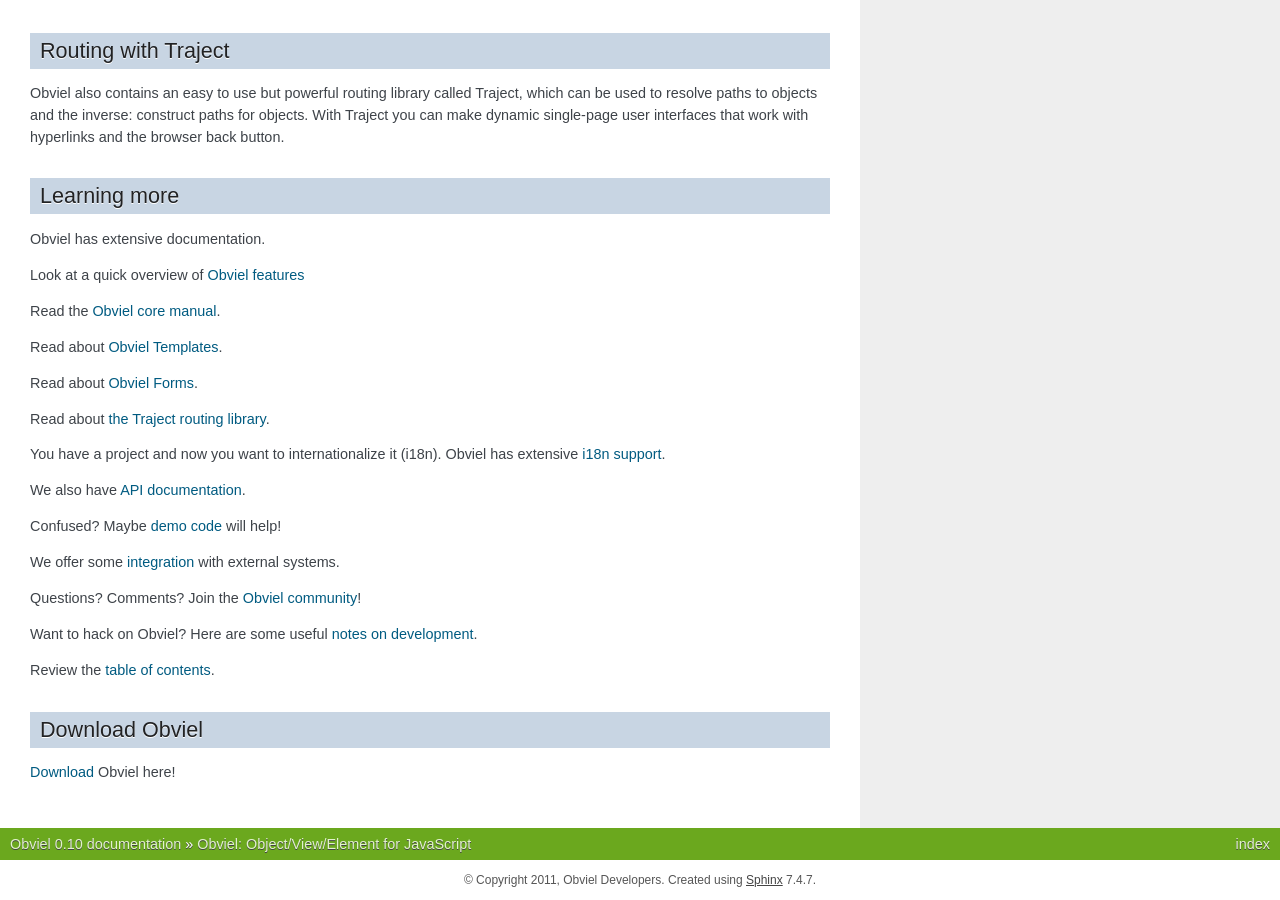
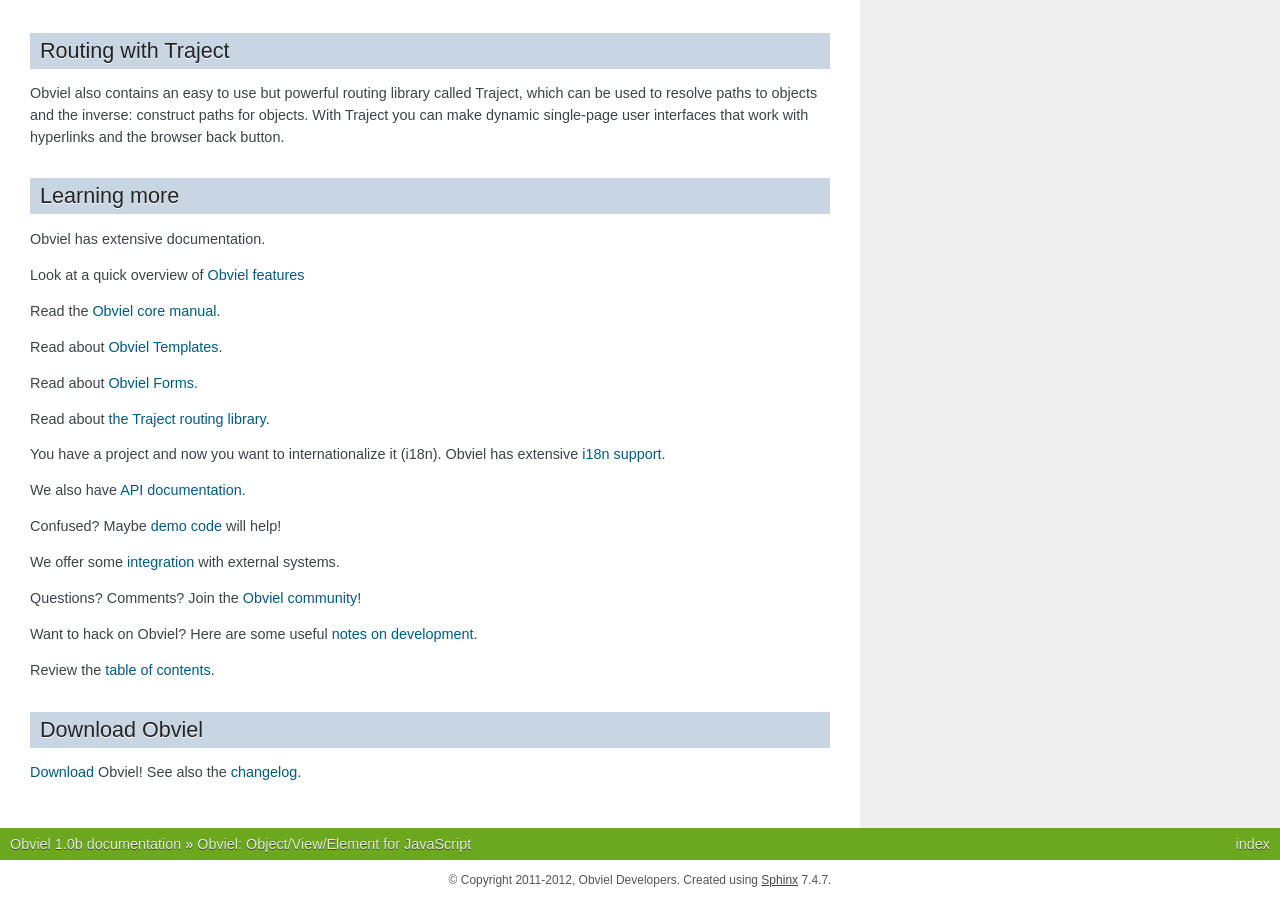
Before and after one commit to obviel/obviel, a Sphinx documentation site: the page built from doc/index.txt, in a window 1280 px wide and 900 px high, scrolled down 1030 px. Built offline with Sphinx 7.4.7, drawn with Linux system fonts in a browser that asks for light colours; some of the changed text lies outside the part shown.

Commit message:
Preparing for release.

```diff
--- a/doc/conf.py
+++ b/doc/conf.py
@@ -41,16 +41,16 @@
 
 # General information about the project.
 project = u'Obviel'
-copyright = u'2011, Obviel Developers'
+copyright = u'2011-2012, Obviel Developers'
 
 # The version info for the project you're documenting, acts as replacement for
 # |version| and |release|, also used in various other places throughout the
 # built documents.
 #
 # The short X.Y version.
-version = '0.10'
+version = '1.0'
 # The full version, including alpha/beta/rc tags.
-release = '0.10'
+release = '1.0b'
 
 # The language for content autogenerated by Sphinx. Refer to documentation
 # for a list of supported languages.
--- a/doc/index.txt
+++ b/doc/index.txt
@@ -100,6 +100,6 @@
 Download Obviel
 ---------------
 
-`Download`_ Obviel here!
+`Download`_ Obviel! See also the :doc:`changelog <CHANGES>`.
 
 .. _`Download`: http://bitbucket.org/obviel/obviel/downloads
--- a/doc/toc.txt
+++ b/doc/toc.txt
@@ -18,6 +18,7 @@
    community
    integration
    development
+   CHANGES
 
 Indices and tables
 ==================
```
Also changed, not shown: doc/CHANGES.txt (renamed from CHANGES.txt, +5 -4 lines).
